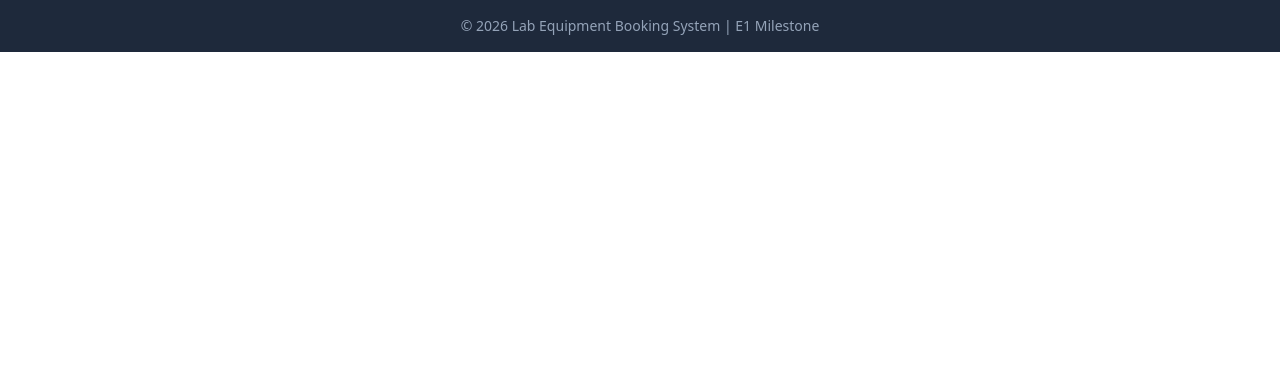
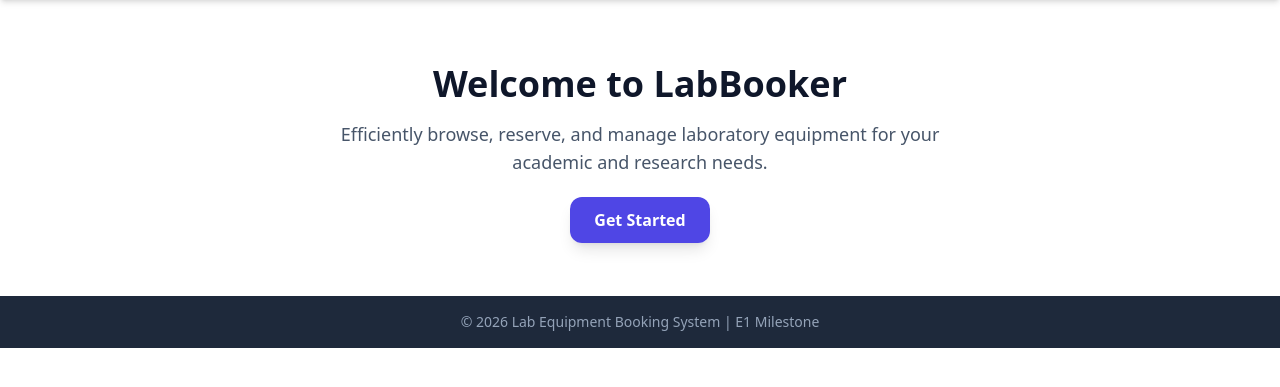
Before and after one commit to PraveenTheekshana2003/Lab-Equipment-Booking-System, a Flask app: template templates/index.html in a window 1280 px wide. Shown: the part 52-439 px from the top of the page. Run offline with Flask 3, Linux system fonts and the light colour scheme; the template is opened without the code that fills it, so the values that code supplies are empty; some libraries are stand-ins or nearby versions.

Commit message:
feature/index.html/mainCode

```diff
--- a/templates/index.html
+++ b/templates/index.html
@@ -19,6 +19,18 @@
         </div>
     </nav>
 
+    <!-- Main Content -->
+    <main class="max-w-7xl mx-auto px-4 py-16 flex-grow w-full flex items-center justify-center">
+        <div class="text-center">
+            <h1 class="text-4xl font-extrabold text-slate-900 mb-4">Welcome to LabBooker</h1>
+            <p class="text-lg text-slate-600 mb-8 max-w-2xl mx-auto">
+                Efficiently browse, reserve, and manage laboratory equipment for your academic and research needs.
+            </p>
+            <div class="space-x-4">
+                <a href="/login" class="bg-indigo-600 text-white px-6 py-3 rounded-xl font-semibold shadow-lg hover:bg-indigo-700 transition">Get Started</a>
+            </div>
+        </div>
+    </main>
 
     <!-- Footer -->
     <footer class="bg-slate-800 text-slate-400 text-center py-4 text-sm">
```
